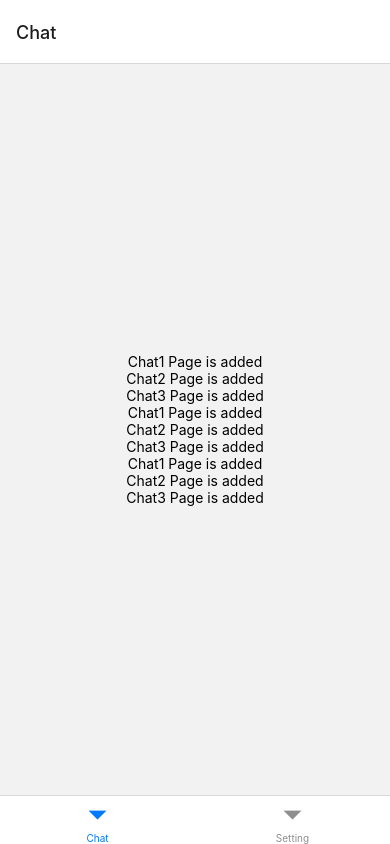
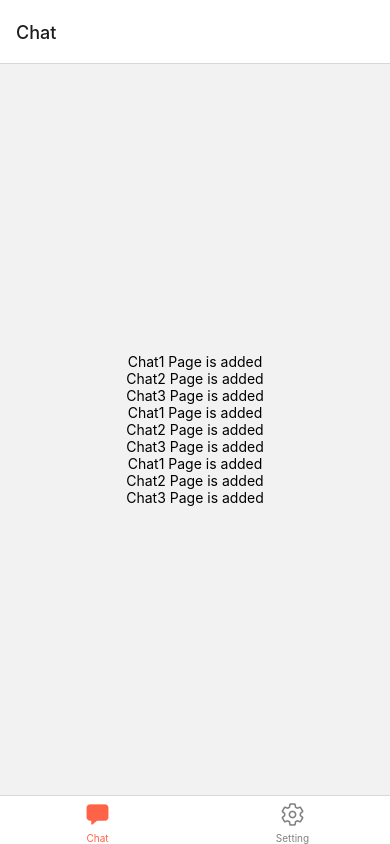
Before and after one commit to shiv9161/React-Native-First-Project, a React Native app: screen / in a window 390 px wide. Built offline with nearby package versions, Linux system fonts and the light colour scheme.

Commit message:
adding icons

```diff
--- a/TabBased.js
+++ b/TabBased.js
@@ -3,13 +3,31 @@ import { NavigationContainer } from '@react-navigation/native';
 import { createBottomTabNavigator } from '@react-navigation/bottom-tabs';
 import Setting from './Setting';
 import Chat from './Chat';
+import Ionicons from 'react-native-vector-icons/Ionicons';
 
 const Tab = createBottomTabNavigator();
 
 export default function TabBased() {
   return (
     <NavigationContainer>
-      <Tab.Navigator>
+      <Tab.Navigator
+        screenOptions={({ route }) => ({
+          tabBarIcon: ({ focused, color, size }) => {
+            let iconName;
+
+            if (route.name === 'Chat') {
+              iconName = focused ? 'chatbox' : 'chatbox-outline'; // Updated icon names
+            } else if (route.name === 'Setting') {
+              iconName = focused ? 'settings' : 'settings-outline'; // Updated icon names
+            }
+
+            // Return Ionicons component with the calculated iconName
+            return <Ionicons name={iconName} size={size} color={color} />;
+          },
+          tabBarActiveTintColor: 'tomato',
+          tabBarInactiveTintColor: 'gray',
+        })}
+      >
         <Tab.Screen name="Chat" component={Chat} />
         <Tab.Screen name="Setting" component={Setting} />
       </Tab.Navigator>
--- a/package.json
+++ b/package.json
@@ -10,6 +10,7 @@
     "test": "jest"
   },
   "dependencies": {
+    "@expo/vector-icons": "^14.0.1",
     "@react-navigation/bottom-tabs": "^6.5.20",
     "@react-navigation/drawer": "^6.6.15",
     "@react-navigation/native": "^6.1.17",
@@ -19,7 +20,8 @@
     "react-native-gesture-handler": "^2.16.1",
     "react-native-reanimated": "^3.10.0",
     "react-native-safe-area-context": "^4.10.1",
-    "react-native-screens": "^3.31.1"
+    "react-native-screens": "^3.31.1",
+    "react-native-vector-icons": "^10.1.0"
   },
   "devDependencies": {
     "@babel/core": "^7.20.0",
```
Also changed, not shown: 1 other file (tests, documents, lock files or other folders).
